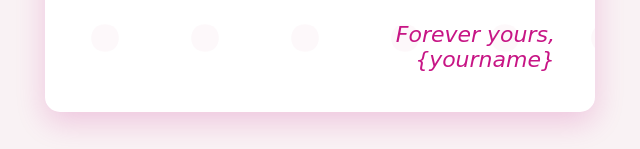
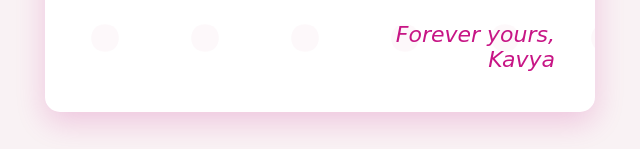
Before and after one commit to kavyaoza0/IAMSORRYMYSUNSHINE, a plain HTML site: page index.html in a window 1280 px wide. Shown: the part 960-1109 px from the top of the page, 320-960 px from the left. Drawn offline with Linux system fonts and the light colour scheme.

Commit message:
index.html

```diff
--- a/index.html
+++ b/index.html
@@ -301,7 +301,7 @@
         </div>
         <div class="signature">
             Forever yours, <br>
-            {yourname}
+            Kavya
         </div>
     </div>
 
```
